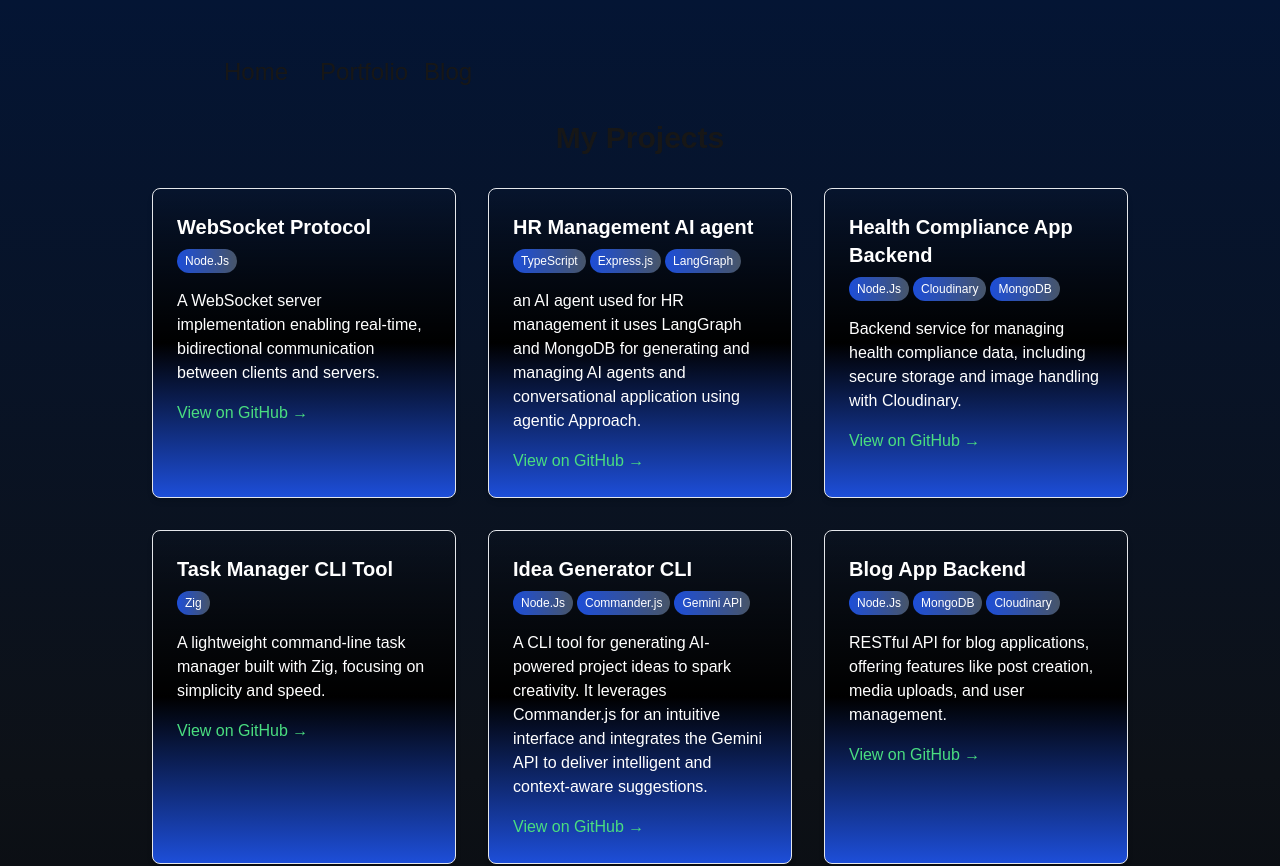
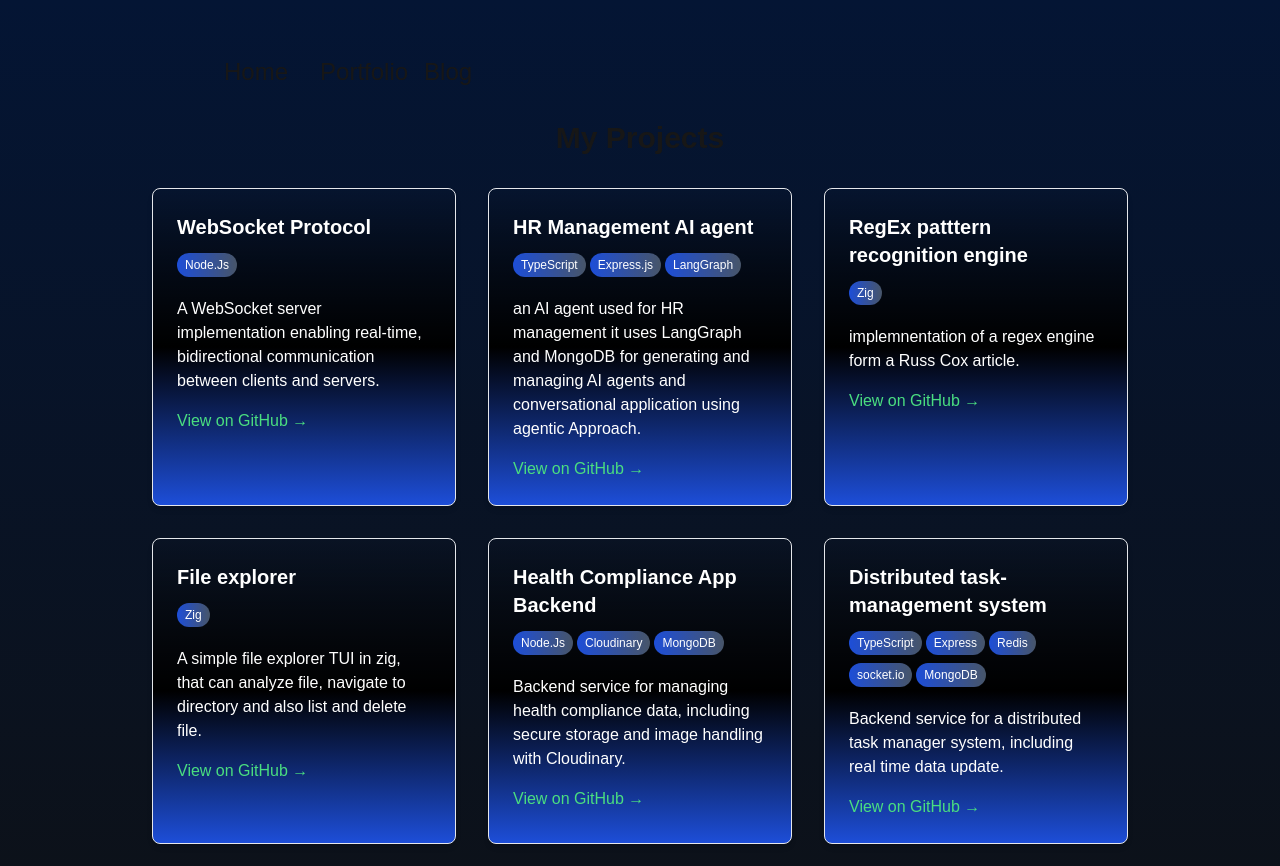
Before and after one commit to Timosdev99/Timosdev99.github.io, a Next.js app: page /projects in a window 1280 px wide. Shown: the top 866 px of the page. Built offline with nearby package versions, Linux system fonts and the light colour scheme.

Commit message:
added projects

```diff
--- a/src/app/projects/page.jsx
+++ b/src/app/projects/page.jsx
@@ -13,10 +13,28 @@ const project = [
         description: "an AI agent used for HR management it uses LangGraph and MongoDB for generating and managing AI agents and conversational application using agentic Approach."
     },
     {
+        name: "RegEx patttern recognition engine",
+        stack: "Zig",
+        link: "https://github.com/Timosdev99/RegEx",
+        description: "implemnentation of a regex engine form a Russ Cox article."
+    },
+    {
+        name: "File explorer",
+        stack: "Zig",
+        link: "https://github.com/Timosdev99/RegEx",
+        description: "A simple file explorer TUI in zig, that can analyze file, navigate to directory and also list and delete file."
+    },
+    {
         name: "Health Compliance App Backend",
         stack: "Node.Js, Cloudinary, MongoDB",
         link: "https://github.com/Timosdev99/health-compliance-API",
         description: "Backend service for managing health compliance data, including secure storage and image handling with Cloudinary."
+    },
+     {
+        name: "Distributed task-management system ",
+        stack: "TypeScript, Express, Redis, socket.io, MongoDB",
+        link: "https://github.com/Timosdev99/distributed-taskmanager",
+        description: "Backend service for a distributed task manager system, including real time data update."
     },
     {
         name: "Task Manager CLI Tool",
@@ -89,7 +107,7 @@ const Projects = () => {
                             <p className="text-sm text-white  mb-4">{project.stack.split(", ").map((tech, i) => (
                                     <span
                                         key={i}
-                                       className="text-xs font-medium bg-gradient-to-r from-blue-700 to-black-900 text-white bg-slate-600 mr-1 px-2 py-1 rounded-full hover:animate-shake inline-block"
+                                       className="text-xs font-medium bg-gradient-to-r my-1 from-blue-700 to-black-900 text-white bg-slate-600 mr-1 px-2 py-1 rounded-full hover:animate-shake inline-block"
                                     >
                                         {tech}
                                     </span>
```
